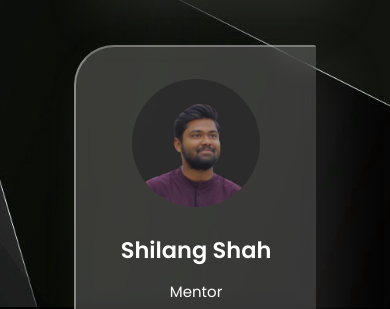
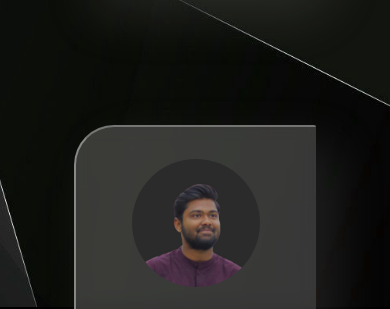
Before and after one commit to abhineet00/testfndn, a plain HTML site: page team.html in a window 390 px wide. Shown: the part 537-846 px from the top of the page. Drawn offline with Linux system fonts and the light colour scheme; a web font is replaced by a local one.

Commit message:
intial commit

```diff
--- a/team.css
+++ b/team.css
@@ -143,3 +143,8 @@ body{
         font-size: 0.6rem;
     }
 }
+@media (max-width:626px){
+    .container{
+        gap: 6rem;
+    }
+}
```
